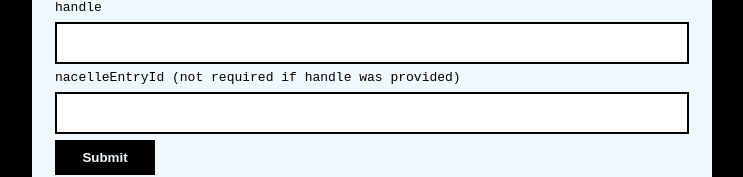
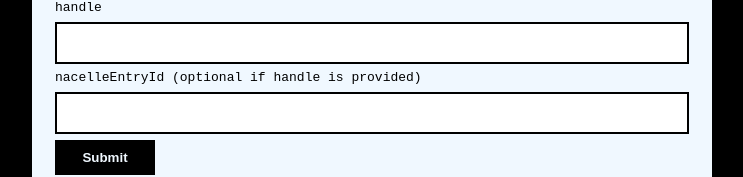
Before and after one commit to ngafar/nacelle-sdk-testbed, a React (Create React App) app: page /v2/collection-by-handle in a window 1280 px wide. Shown: the part 363-540 px from the top of the page, without its empty margins (268-1011 px from the left). Built offline with nearby package versions, Linux system fonts and the light colour scheme.

Commit message:
wording change in Layout

```diff
--- a/src/components/Layout.js
+++ b/src/components/Layout.js
@@ -63,7 +63,7 @@ function Layout(props) {
               : false
           }
         >
-          nacelleEntryId (not required if handle was provided)
+          nacelleEntryId (optional if handle is provided)
         </label>
         <input
           type="text"
```
